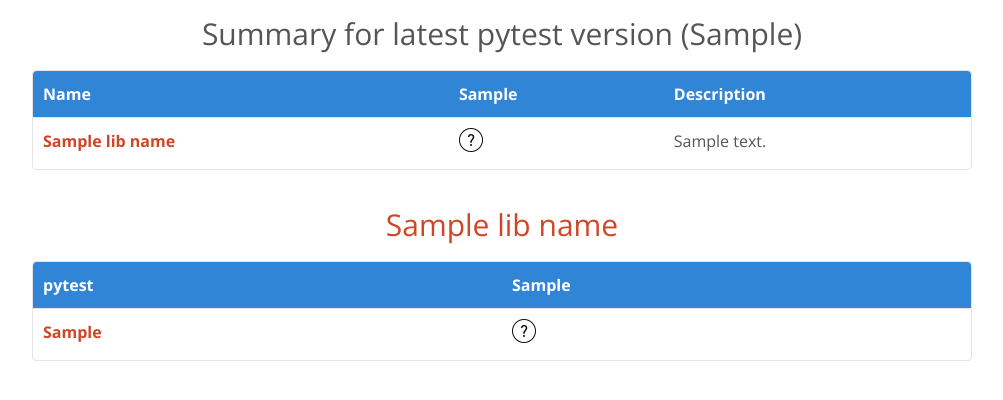
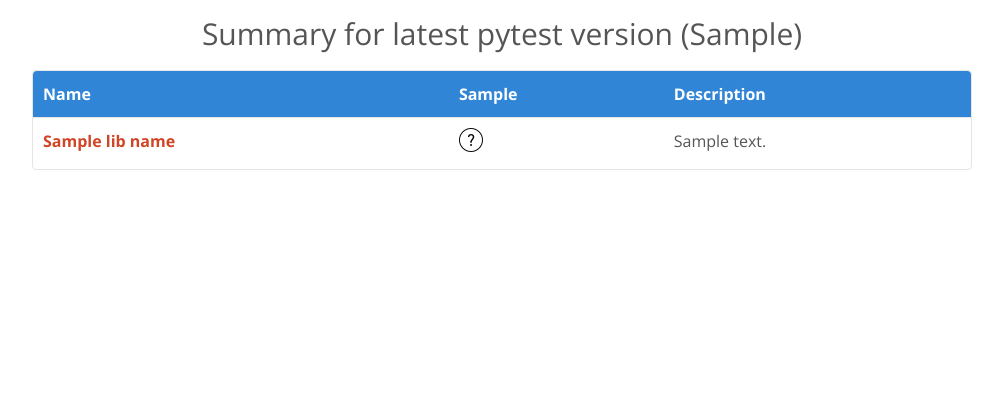
Before and after one commit to pytest-dev/plugincompat, a Flask app: template templates/index.html in a window 1280 px wide. Shown: the part 221-621 px from the top of the page, without its empty margins (138-1141 px from the left). Run offline with Flask 2, Linux system fonts and the light colour scheme; the template is opened without the code that fills it: most values are stand-ins (such as "Sample title", 1, 10 or a date in 2020).

Commit message:
Updated index to make it cleaner
- Only displaying compatibility details table if we are testing against
  more than one pytest version
- Changed link in main table to point to pypi instead of to the
  details table

```diff
--- a/templates/index.html
+++ b/templates/index.html
@@ -27,7 +27,7 @@
         <tbody>
             {% for lib_name in lib_names %}
             <tr>
-                <td><a href="#{{lib_name}}">{{ lib_name }}</a></td>
+                <td><a href="https://pypi.python.org/pypi/{{ lib_name.rsplit('-', 1)[0] }}">{{ lib_name }}</a></td>
                 {% for python_ver in python_versions %}
                     <td>
                     <a href="{{ '/output/%s?py=%s&pytest=%s' % (lib_name, python_ver, latest_pytest_ver) }}">
@@ -47,6 +47,7 @@
         </tbody>
     </table>
 
+    {% if pytest_versions|count > 1 %}
     {% for lib_name in lib_names %}
         <a id="{{lib_name}}"/>
         <table class="striped rounded metro">
@@ -81,6 +82,7 @@
             </tbody>
         </table>
     {% endfor %}
+    {% endif %}
 
 </div>
 
```
